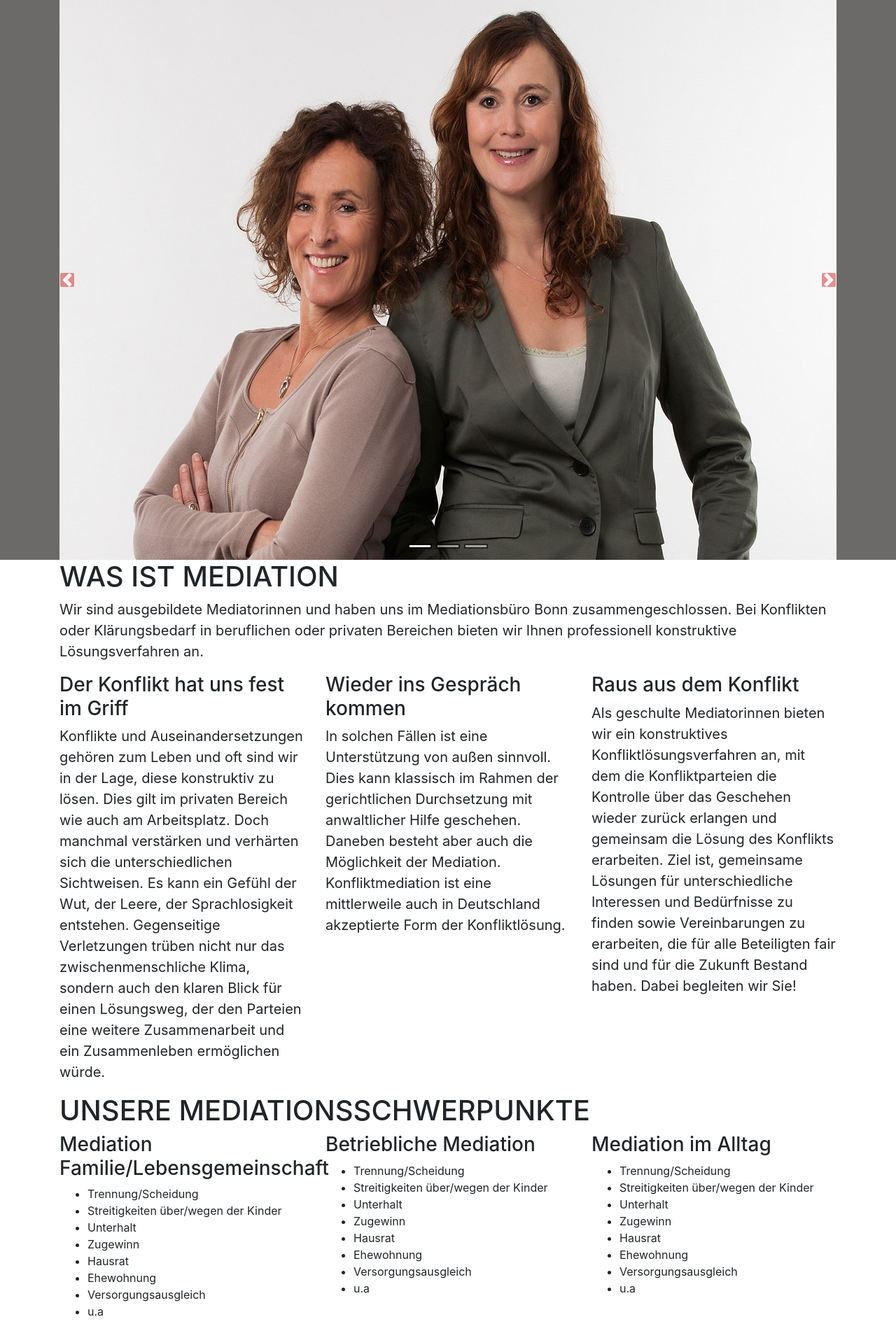
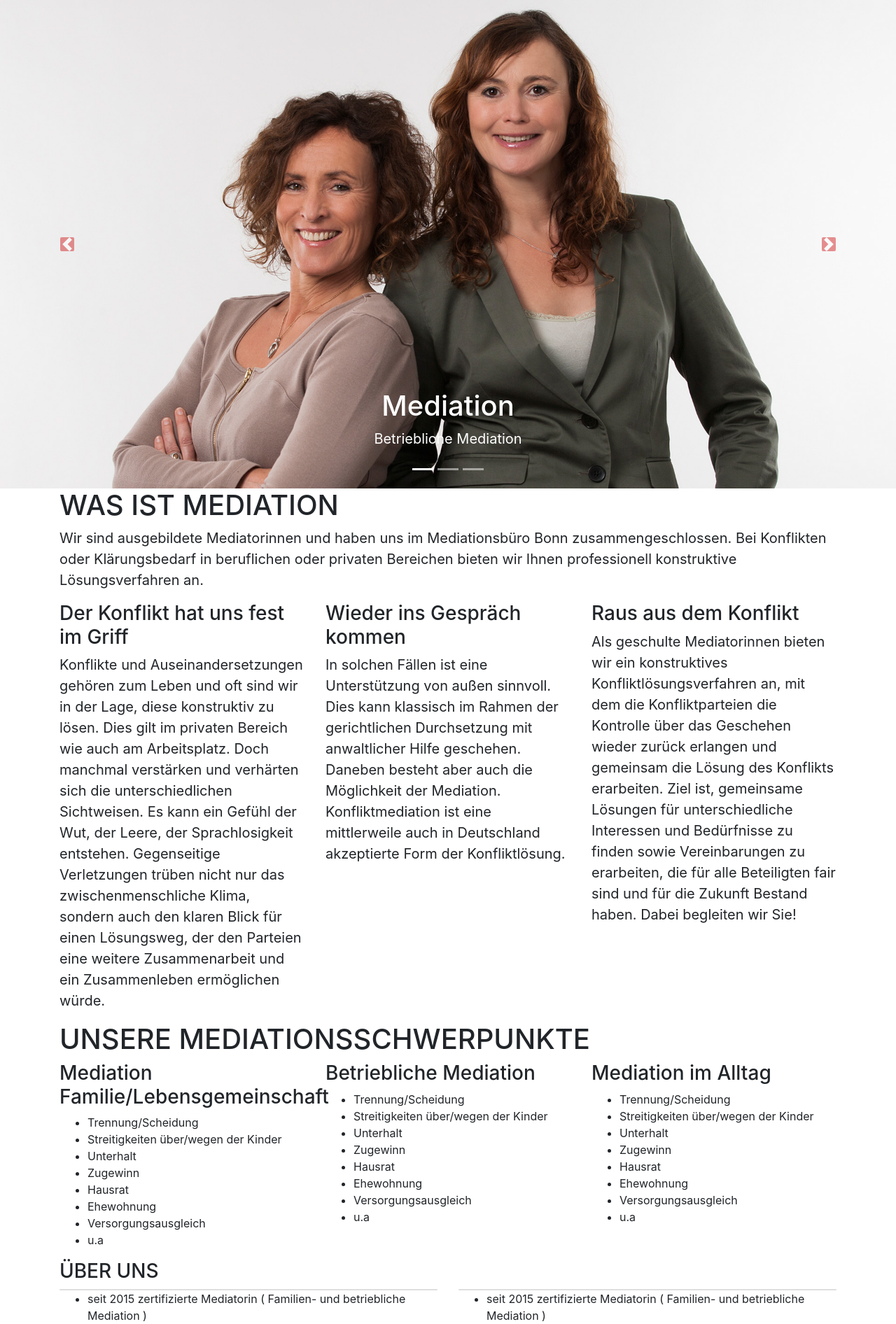
Before and after one commit to ychakr2s/Mediation_Comment, a PHP site: page / in a window 1280 px wide. Shown: the part 114-2006 px from the top of the page at 70% size. Run offline with PHP 8.4, Linux system fonts and the light colour scheme; data that the repository does not hold is empty.

Commit message:
header finish

```diff
--- a/css/main.css
+++ b/css/main.css
@@ -91,50 +91,50 @@ nav .navbar-nav .dropdown-menu .dropdown-item:hover {
     background-color: #6c6969;
 }
 
-/*.mySlider .carousel-item {*/
-/*    height: 75vh;*/
-/*    min-height: 350px;*/
-/*    background: no-repeat center center;*/
-/*    -webkit-background-size: contain;*/
-/*    -moz-background-size: contain;*/
-/*    -o-background-size: contain;*/
-/*    background-size: cover;*/
-/*}*/
-
-@media only screen and (min-width: 300px) and (max-width: 500px){
 .mySlider .carousel-item {
-        height: 40vh;
-        min-height: 150px;
+    /*height: 75vh;*/
+    /*min-height: 350px;*/
     background: no-repeat center center;
     -webkit-background-size: cover;
     -moz-background-size: cover;
     -o-background-size: cover;
     background-size: cover;
 }
-}
-@media only screen and (min-width: 501px) and (max-width: 900px){
-    .mySlider .carousel-item {
-        height: 60vh;
-        min-height: 150px;
-        background: no-repeat center center;
-        -webkit-background-size: cover;
-        -moz-background-size: cover;
-        -o-background-size: cover;
-        background-size: cover;
-    }
-}
-@media only screen and (min-width: 901px){
-    .mySlider .carousel-item {
-        height: 100vh;
-        min-height: 150px;
-        /*width: auto;*/
-        background: no-repeat center center;
-        -webkit-background-size: cover;
-        -moz-background-size: cover;
-        -o-background-size: cover;
-        background-size: cover;
-    }
-}
+
+/*@media only screen and (min-width: 300px) and (max-width: 500px){*/
+/*    .mySlider .carousel-item {*/
+/*        height: 40vh;*/
+/*        min-height: 150px;*/
+/*        background: no-repeat center center;*/
+/*        -webkit-background-size: cover;*/
+/*        -moz-background-size: cover;*/
+/*        -o-background-size: cover;*/
+/*        background-size: cover;*/
+/*    }*/
+/*}*/
+/*@media only screen and (min-width: 501px) and (max-width: 900px){*/
+/*    .mySlider .carousel-item {*/
+/*        height: 60vh;*/
+/*        min-height: 150px;*/
+/*        background: no-repeat center center;*/
+/*        -webkit-background-size: cover;*/
+/*        -moz-background-size: cover;*/
+/*        -o-background-size: cover;*/
+/*        background-size: cover;*/
+/*    }*/
+/*}*/
+/*@media only screen and (min-width: 901px){*/
+/*    .mySlider .carousel-item {*/
+/*        height: 100vh;*/
+/*        min-height: 150px;*/
+/*        !*width: auto;*!*/
+/*        background: no-repeat center center;*/
+/*        -webkit-background-size: cover;*/
+/*        -moz-background-size: cover;*/
+/*        -o-background-size: cover;*/
+/*        background-size: cover;*/
+/*    }*/
+/*}*/
 .mySlider #carouselExampleIndicators .li {
     /*background-color: #000000;*/
     border: 2px solid #000000;
--- a/includes/footer.php
+++ b/includes/footer.php
@@ -28,6 +28,15 @@
 <script src="js/bootstrap.bundle.min.js"></script>
 <script src="js/main.js"></script>
 <script type="text/javascript">
+    $(function () {
+        'use strict';
+        // HEADER: Adjust Slider Height
+        var windowHeigh = $(window).height();
+        // var upperH = $('.upper-bar').innerHeight();
+        var navH = $('.navbar').innerHeight();
+        $('.mySlider, .carousel-item').height(windowHeigh - (navH));
+    });
+
     function sendEmail() {
         var name = $("#name");
         var email = $("#email");
--- a/index.php
+++ b/index.php
@@ -2,38 +2,31 @@
     <div class="mySlider">
         <div id="carouselExampleIndicators" class="carousel slide" data-ride="carousel">
             <ol class="carousel-indicators">
-                <li data-target="#carouselExampleIndicators" data-slide-to="0" class="active li"></li>
-                <li data-target="#carouselExampleIndicators" data-slide-to="1" class=" li"></li>
-                <li data-target="#carouselExampleIndicators" data-slide-to="2" class=" li"></li>
-                <!--                <li data-target="#carouselExampleIndicators" data-slide-to="3" class=" li"></li>-->
-                <!--                <li data-target="#carouselExampleIndicators" data-slide-to="4" class=" li"></li>-->
-                <!--                <li data-target="#carouselExampleIndicators" data-slide-to="5" class=" li"></li>-->
-                <!--            <li data-target="#carouselExampleIndicators" data-slide-to="6" class=" li"></li>-->
+                <li data-target="#carouselExampleIndicators" data-slide-to="0" class="active"></li>
+                <li data-target="#carouselExampleIndicators" data-slide-to="1"></li>
+                <li data-target="#carouselExampleIndicators" data-slide-to="2"></li>
             </ol>
-            <div class="container">
-                <div class="carousel-inner" role="listbox">
-                    <!-- Slide One - Set the background image for this slide in the line below -->
-                    <div class="carousel-item active"
-                         style="background-image: url('images/teamfoto.jpg')">
+            <div class="carousel-inner">
+                <div class="carousel-item active">
+                    <img class="d-block w-100" src="images/teamfoto.png" alt="First slide">
+                    <div class="carousel-caption d-none d-md-block">
+                        <h1>Mediation</h1>
+                        <p>Betriebliche Mediation</p>
                     </div>
-                    <div class="carousel-item"
-                         style="background-image: url('images/Annett_Volmer.png')">
+                </div>
+                <div class="carousel-item">
+                    <img class="d-block w-100" src="images/marion_slliderT.png" alt="Second slide">
+                    <div class="carousel-caption d-none d-md-block">
+                        <h1>Mediation</h1>
+                        <p>Mediation im Alltag</p>
                     </div>
-                    <div class="carousel-item"
-                         style="background-image: url('images/marion_sliderr.png')">
+                </div>
+                <div class="carousel-item">
+                    <img class="d-block w-100" src="images/Annett_VolmerT.jpg" alt="Third slide">
+                    <div class="carousel-caption d-none d-md-block">
+                        <h1>Mediation</h1>
+                        <p>Familie und Lebensgemeinschaft</p>
                     </div>
-                    <!--                <div class="carousel-item"-->
-                    <!--                     style="background-image: url('images/screenshot.png')">-->
-                    <!--                </div>-->
-                    <!--                <div class="carousel-item"-->
-                    <!--                     style="background-image: url('images/peaktech-temperature.jpg')">-->
-                    <!--                </div>-->
-                    <!--                <div class="carousel-item"-->
-                    <!--                     style="background-image: url('images/SonoAir.png')">-->
-                    <!--                </div>-->
-                    <!--                <div class="carousel-item"-->
-                    <!--                     style="background-image: url('images/SONOFLAW.jpg')">-->
-                    <!--                </div>-->
                 </div>
             </div>
             <a class="carousel-control-prev" href="#carouselExampleIndicators" role="button" data-slide="prev">
@@ -47,44 +40,6 @@
         </div>
     </div>
 
-    <!--    <div id="carouselExampleIndicators" class="carousel slide" data-ride="carousel">-->
-    <!--        <ol class="carousel-indicators">-->
-    <!--            <li data-target="#carouselExampleIndicators" data-slide-to="0" class="active"></li>-->
-    <!--            <li data-target="#carouselExampleIndicators" data-slide-to="1"></li>-->
-    <!--            <li data-target="#carouselExampleIndicators" data-slide-to="2"></li>-->
-    <!--        </ol>-->
-    <!--        <div class="carousel-inner">-->
-    <!--            <div class="carousel-item active">-->
-    <!--                <img class="d-block w-100" src="images/screenshot.png" alt="First slide">-->
-    <!--                <div class="carousel-caption d-none d-md-block">-->
-    <!--                    <h5>sdsfgrregf</h5>-->
-    <!--                    <p>...</p>-->
-    <!--                </div>-->
-    <!--            </div>-->
-    <!--            <div class="carousel-item">-->
-    <!--                <img class="d-block w-100" src="images/screenshot.png" alt="Second slide">-->
-    <!--                <div class="carousel-caption d-none d-md-block">-->
-    <!--                    <h5>sdsfgrregf</h5>-->
-    <!--                    <p>...</p>-->
-    <!--                </div>-->
-    <!--            </div>-->
-    <!--            <div class="carousel-item">-->
-    <!--                <img class="d-block w-100" src="images/screenshot.png" alt="Third slide">-->
-    <!--                <div class="carousel-caption d-none d-md-block">-->
-    <!--                    <h5>sdsfgrregf</h5>-->
-    <!--                    <p>...</p>-->
-    <!--                </div>-->
-    <!--            </div>-->
-    <!--        </div>-->
-    <!--        <a class="carousel-control-prev" href="#carouselExampleIndicators" role="button" data-slide="prev">-->
-    <!--            <span class="carousel-control-prev-icon" aria-hidden="true"></span>-->
-    <!--            <span class="sr-only">Previous</span>-->
-    <!--        </a>-->
-    <!--        <a class="carousel-control-next" href="#carouselExampleIndicators" role="button" data-slide="next">-->
-    <!--            <span class="carousel-control-next-icon" aria-hidden="true"></span>-->
-    <!--            <span class="sr-only">Next</span>-->
-    <!--        </a>-->
-    <!--    </div>-->
     <!-- Start Mediation -->
     <section>
         <div class="container">
```
Also changed, not shown: js/main.js (+21 -0 lines), images/Annett_VolmerT.jpg (added), images/marion_sliderr.png (deleted), images/marion_slliderT.png (added). Lines whose indentation alone changed are shown as unchanged.
